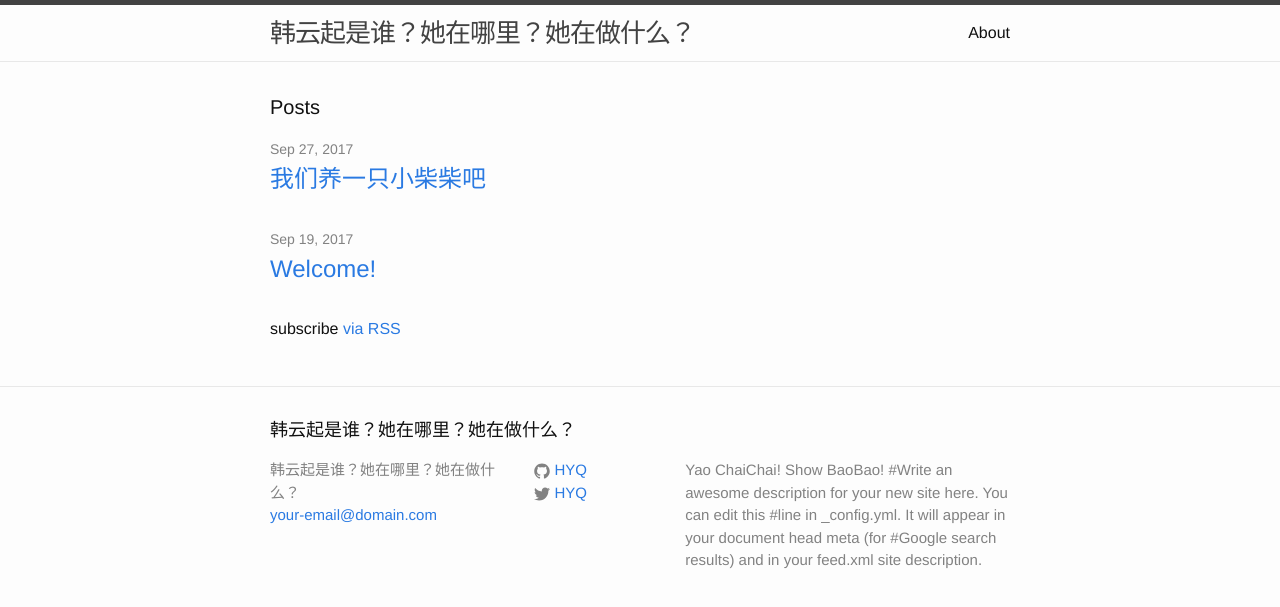
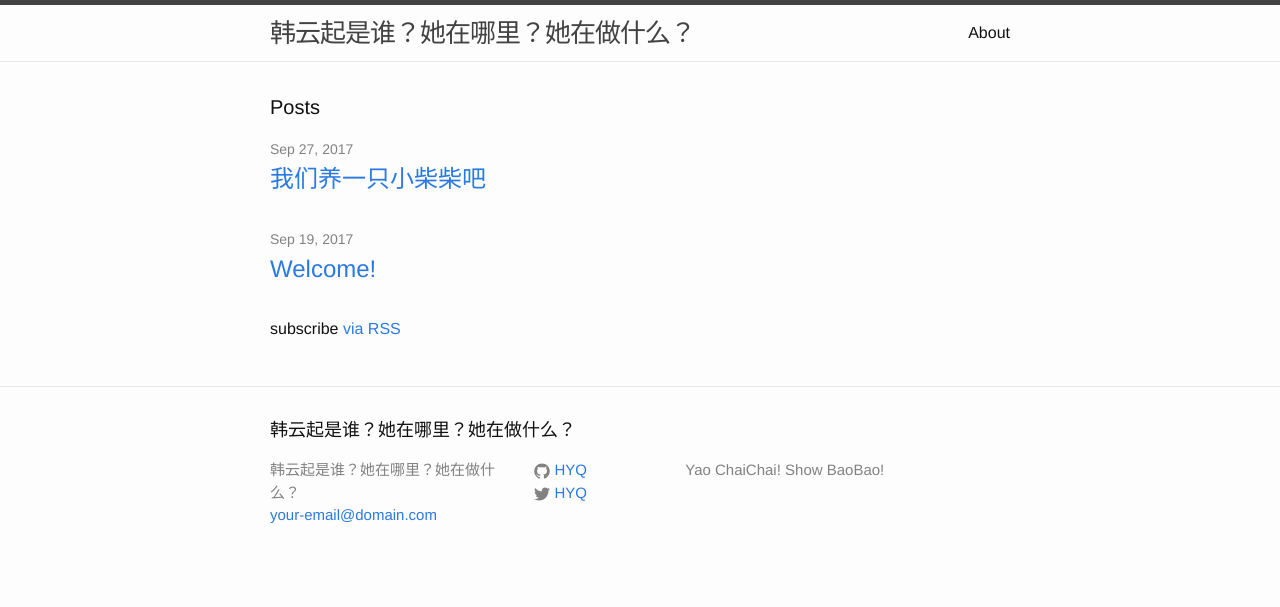
Before and after one commit to D-on/D-on.github.io, a Jekyll site: the page built from index.html, in a window 1280 px wide. Shown: the top 607 px of the page. Built offline with Jekyll 4.4.1, drawn with Linux system fonts in a browser that asks for light colours.

Commit message:
modify config

```diff
--- a/_config.yml
+++ b/_config.yml
@@ -10,11 +10,9 @@ title: 韩云起是谁？她在哪里？她在做什么？
 email: your-email@domain.com
 description: > # this means to ignore newlines until "baseurl:"
   Yao ChaiChai! Show BaoBao!
-  #Write an awesome description for your new site here. You can edit this
-  #line in _config.yml. It will appear in your document head meta (for
-  #Google search results) and in your feed.xml site description.
+
 baseurl: "" # the subpath of your site, e.g. /blog
-url: "http://yourdomain.com" # the base hostname & protocol for your site
+url: "https://d-on.github.io" # the base hostname & protocol for your site
 twitter_username: HYQ
 github_username:  HYQ
 
```
